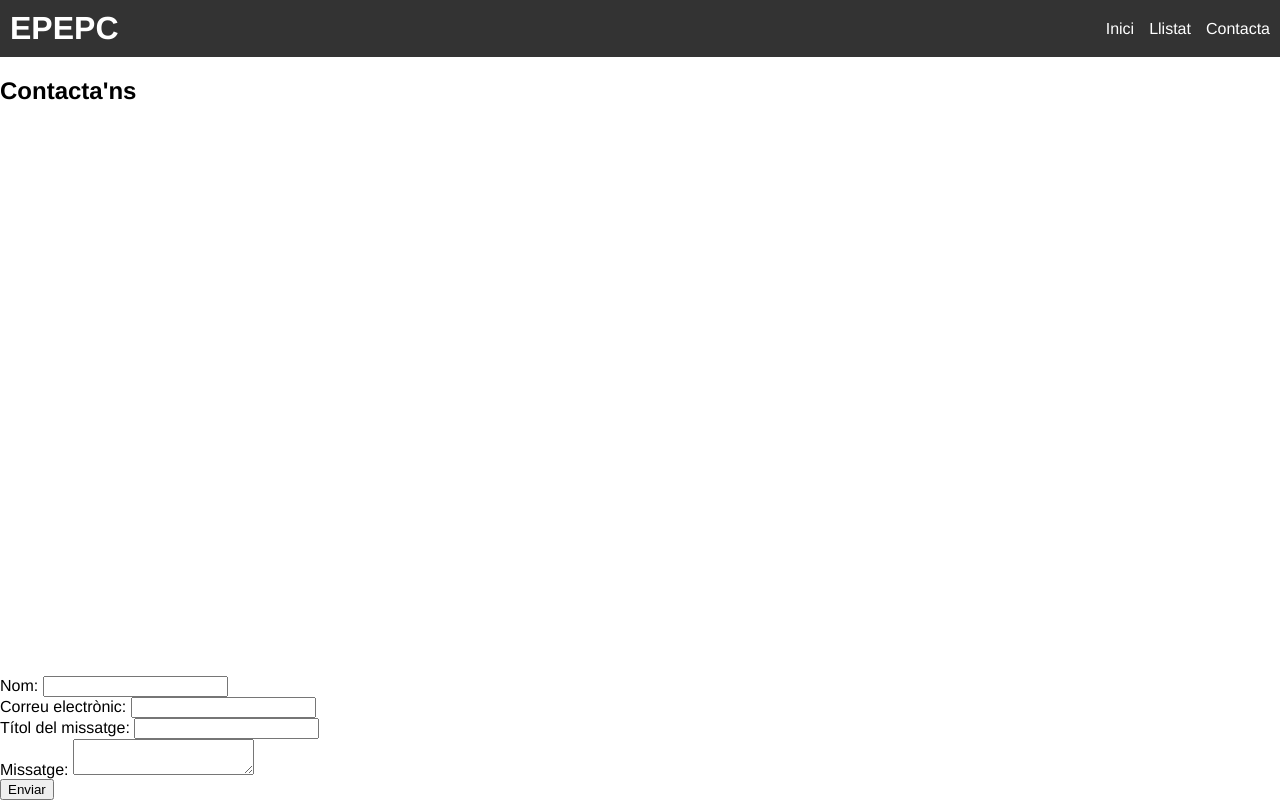
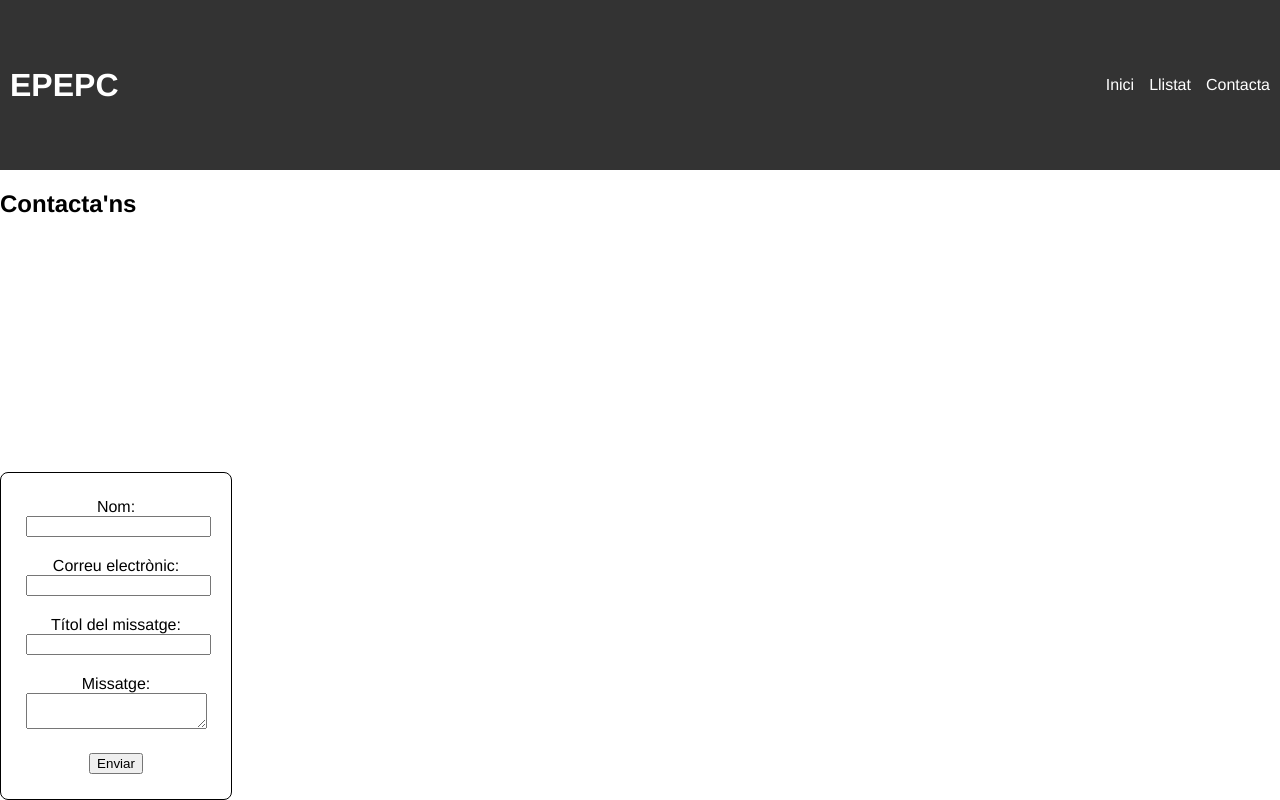
Before and after one commit to YerayRodriguezLopez/EspeciesPerillExtinci-JS, a plain HTML site: page EspeciesEnPerillExtincio/contact.html in a window 1280 px wide. Drawn offline with Linux system fonts and the light colour scheme.

Commit message:
Ended especies.css

```diff
--- a/CSS/especies.css
+++ b/CSS/especies.css
@@ -4,7 +4,6 @@ body {
     padding: 0;
 }
 
-/* Grid para el contenedor principal */
 body {
     display: grid;
     grid-template-rows: auto 1fr auto;
@@ -14,12 +13,13 @@ body {
 
 .cabezera {
     display: grid;
+    height: 150px;
     grid-template-columns: auto 1fr;
     align-items: center;
     background-color: #333;
     color: #fff;
     padding: 10px;
-    position: sticky top;
+    position: sticky;
 }
 
 .cabezera h1 {
@@ -47,7 +47,7 @@ body {
     color: white;
     padding: 20px;
     background: #335e5e;
-    grid-column: 1 / -1; /* Toma todo el ancho */
+    grid-column: 1 / -1;
 }
 
 .listaAnimales {
@@ -108,3 +108,27 @@ footer img {
     height: auto;
     margin-top: 10px;
 }
+
+form {
+    border: 1px solid #000000;
+    border-radius: 8px;
+    padding: 15px;
+    text-align: center;
+    background: #fff;
+    color: #000;
+    width: 200px;
+}
+
+form div {
+    padding: 10px;
+}
+
+#formulario {
+    display: flex;
+    flex-direction: column;
+    align-items: center;
+}
+
+.error {
+    color: red;
+}
```
